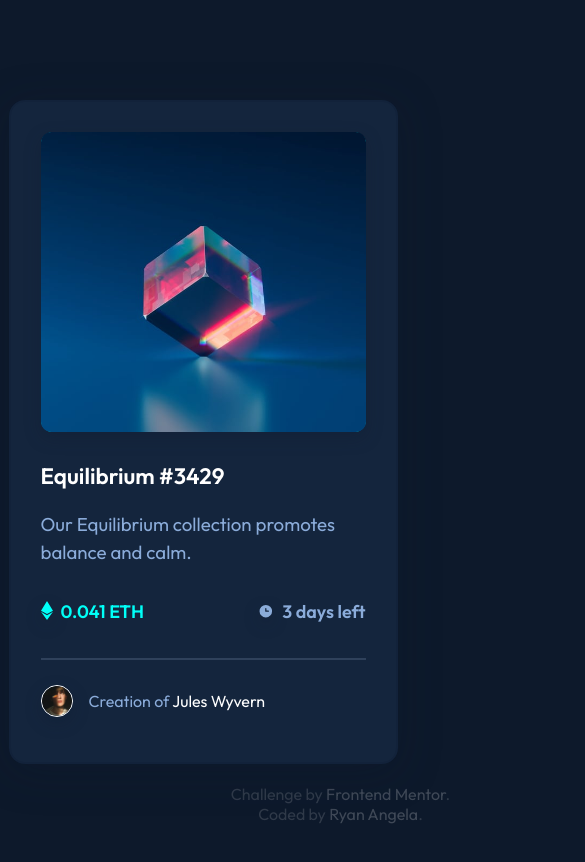
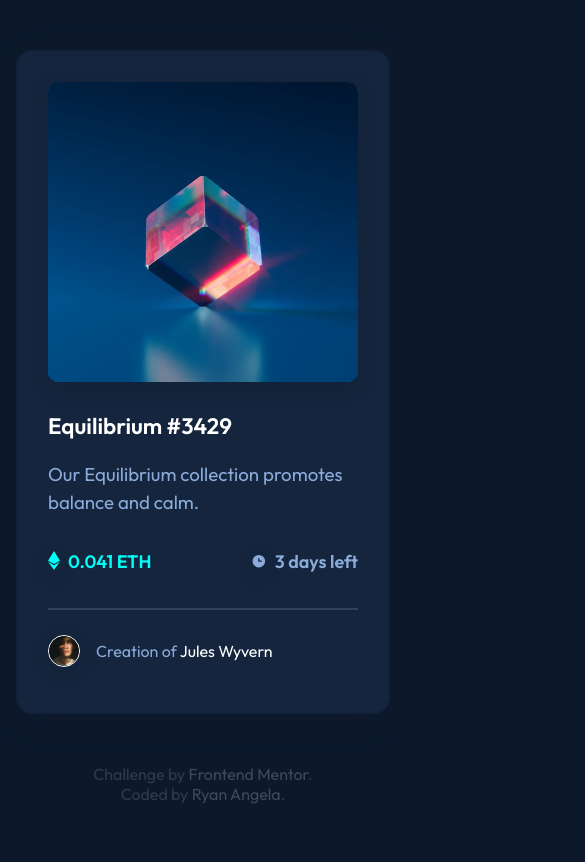
Before and after one commit to ryancangela/nft-card-frontend-mentor-project, a plain HTML site: page index.html in a window 390 px wide. Shown: the top 862 px of the page, 585 px wide, since content can reach past the window. Drawn offline with nearby package versions, Linux system fonts and the light colour scheme.

Commit message:
Update styles.css

```diff
--- a/styles.css
+++ b/styles.css
@@ -35,27 +35,6 @@ body {
     font-family: var(--font);
 }
 
-@media only screen and (max-width: 768px) {
-body{
-    width: 100%;
-}
-
-.nft-card{
-    width: 300px;
-    margin: 50px auto 50px auto;
-
-}
-
-.nft-card-elements {
-    width: 300px;
-}
-
-.artwork-wrapper{
-    width: 275px;
-}
-
-
-}
 
 .nft-card{
     width: 325px;
@@ -92,8 +71,6 @@ body{
     margin-bottom: 30px;
     width: 325px;
     background-color:hsl(178, 100%, 50%);
-    }
-
 }
 
 .nft-artwork {
@@ -305,3 +282,33 @@ p.nft-details {
         -ms-flex-item-align: auto;
         align-self: auto;
     }
+
+    @media only screen and (max-width: 768px) {
+        body {
+            width: 100%;
+        }
+
+        .nft-card {
+            width: 310px;
+            margin: 50px auto 50px auto;
+
+        }
+
+        .nft-card-elements {
+            width: 310px;
+        }
+
+        .artwork-wrapper {
+            width: 310px;
+        }
+
+        .nft-price-time-flex{
+            gap: 15px;
+        }
+
+        .attribution {
+            width: 240px;
+            text-align: center;
+            padding: 0;
+        }
+    }
```
